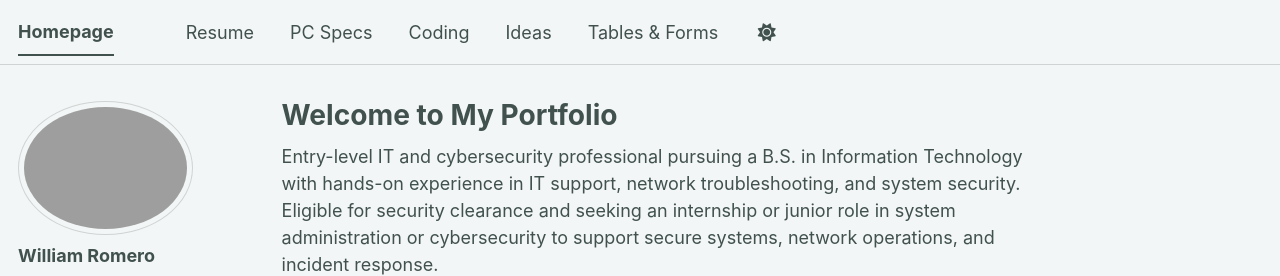
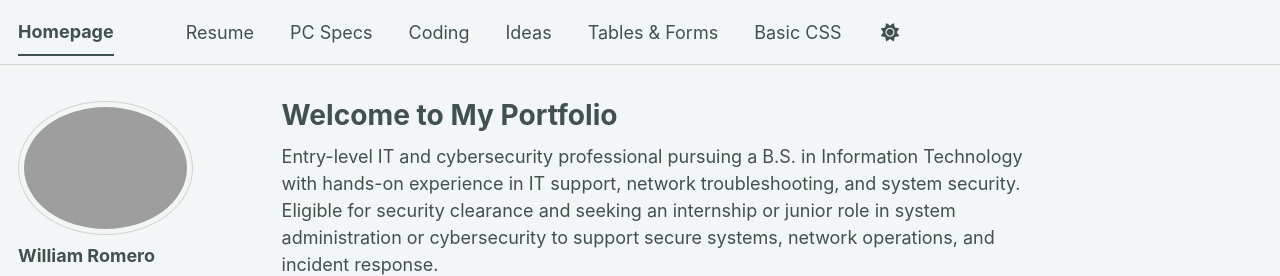
Before and after one commit to williamromero11/williamromero11.github.io, a Jekyll site: the page built from _pages/about.md, in a window 1280 px wide. Shown: the top 276 px of the page. Built offline with Jekyll 4.4.1, drawn with Linux system fonts in a browser that asks for light colours; a script bundle is joined from its source files by our own code; library files that are not in the unit come from our copies.

Commit message:
Add Basic CSS section to navigation

```diff
--- a/_data/navigation.yml
+++ b/_data/navigation.yml
@@ -25,7 +25,8 @@ main:
   - title: "Tables & Forms"
     url: "/Tables/"
 
-  #- title: "CV" url: /cv/
+  - title: "Basic CSS"
+    url: "/CSS/"
 
   # - title: "CV"
   #   url: /cv-json/
```
